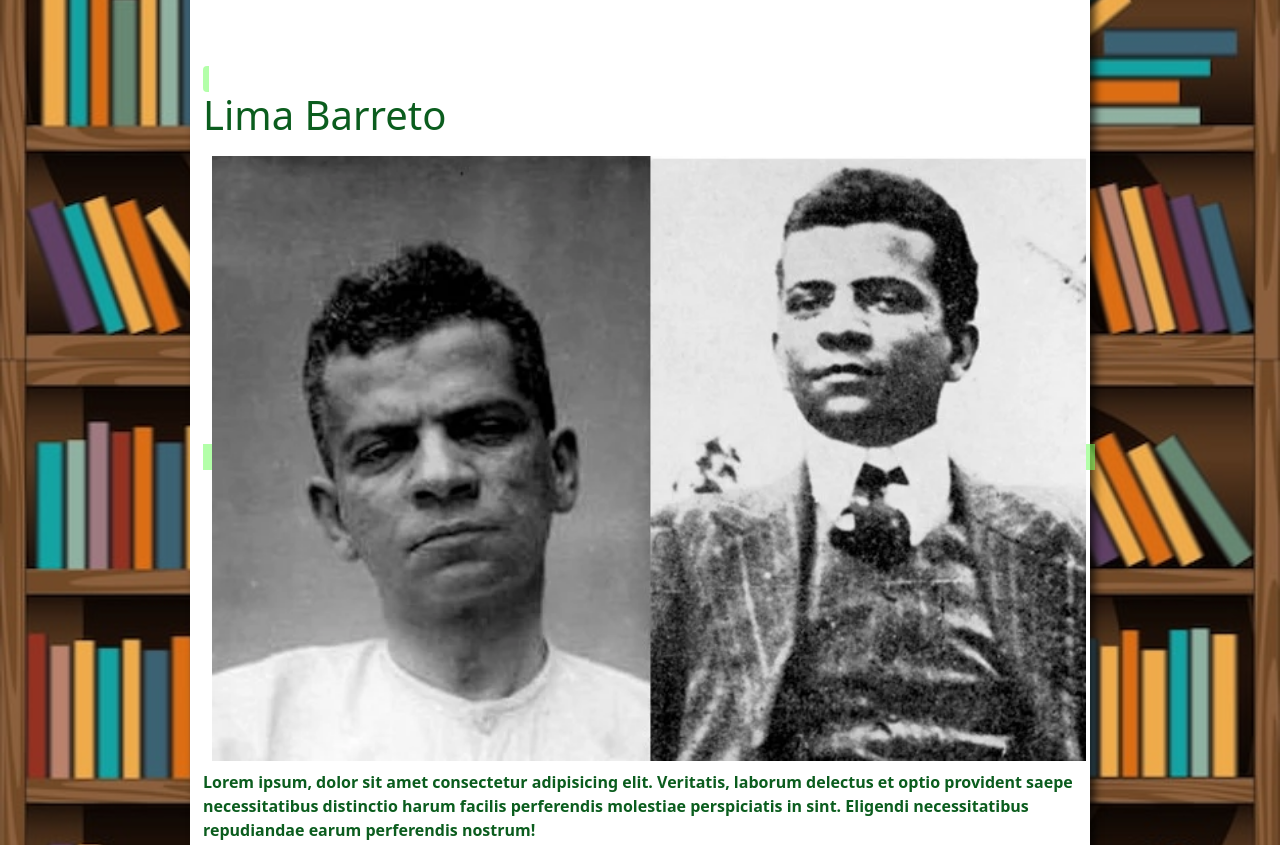
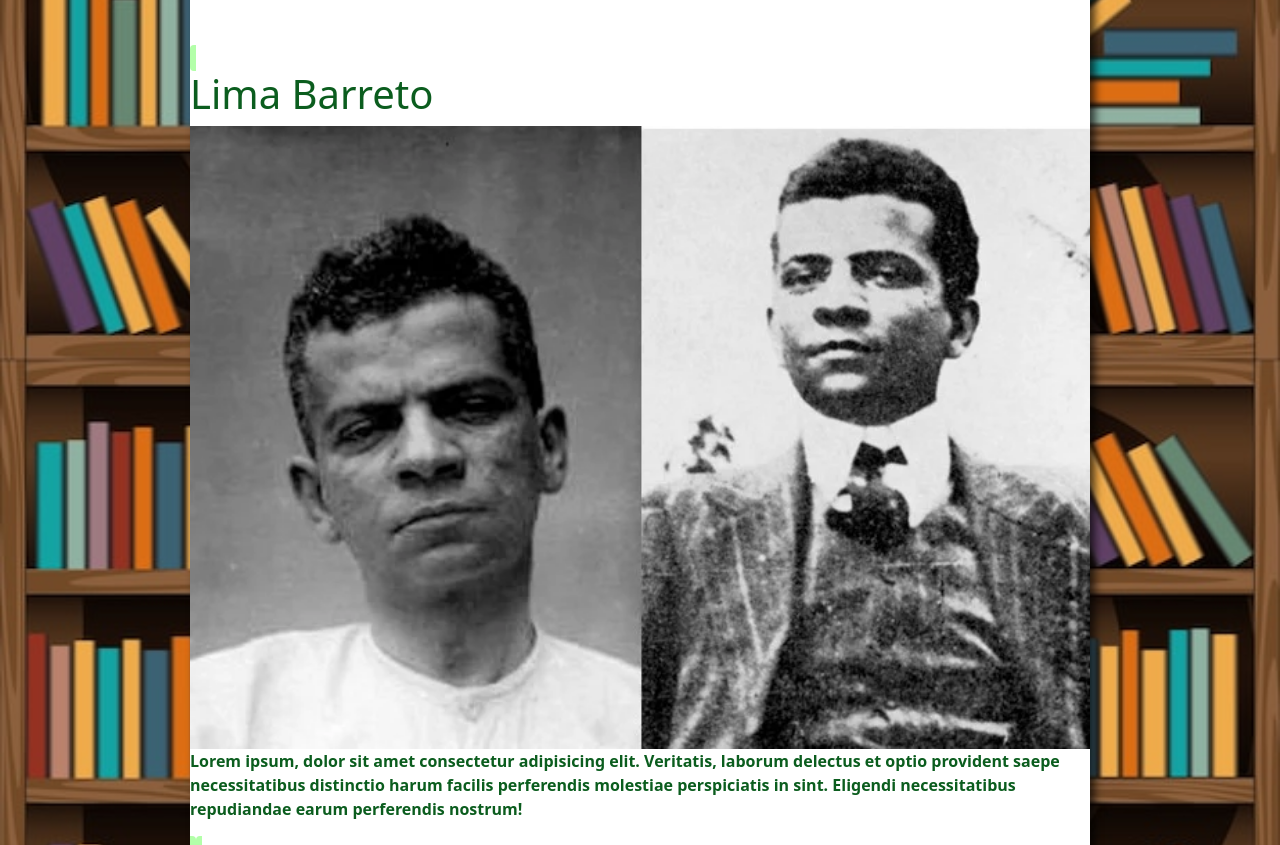
Before and after one commit to Dan050/Money, a plain HTML site: page index.html in a window 1280 px wide. Shown: the part 920-1765 px from the top of the page. Drawn offline with nearby package versions, Linux system fonts and the light colour scheme.

Commit message:
AAAAAAAAAAAAH

```diff
--- a/estilo.css
+++ b/estilo.css
@@ -98,9 +98,10 @@ article>p{
     line-height: 35px;
     font-family: Arial, Helvetica, sans-serif;
     text-align: justify;
+    padding: 0px;
 }
 article{
-    padding: 13px;
+    padding: 10px 0px 15px 0px;
 }
 strong{
     color: var(--cor2-color);
@@ -157,7 +158,7 @@ footer>a:hover{
 }
 img{
     width: 100%;
-    margin: 9px 9px;
+    margin:;
 }
 #video{
     background-color: var(--cor1-color);
```
